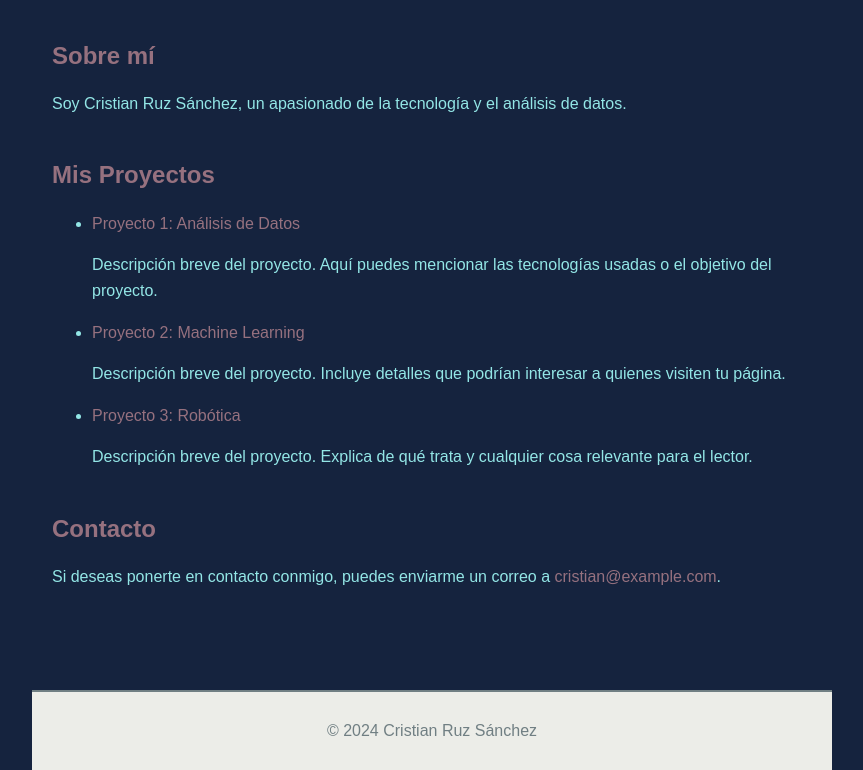
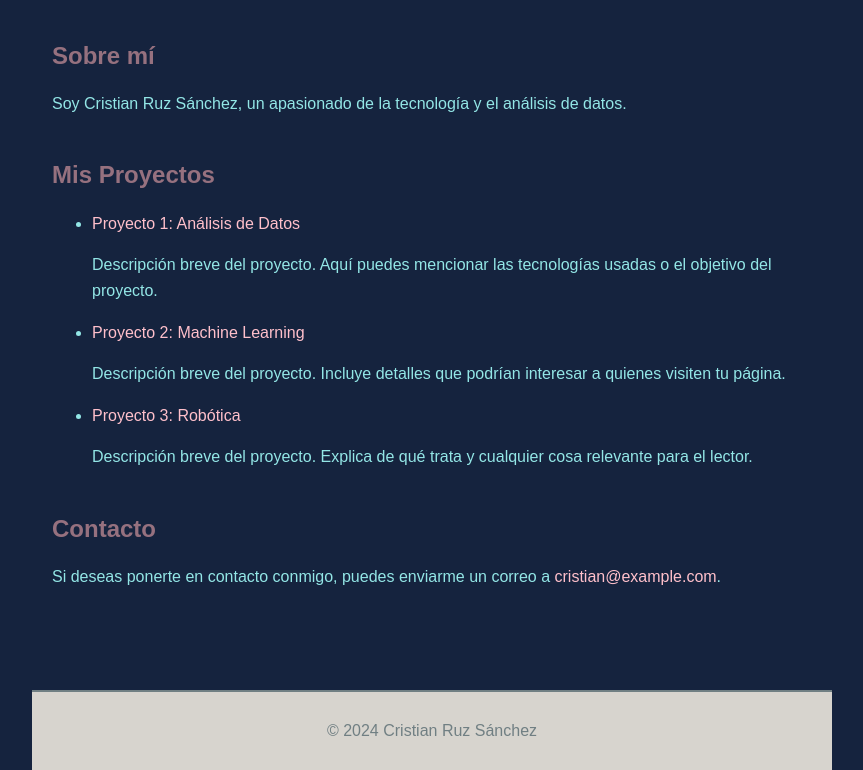
Before and after one commit to Crfer/Crfer.github.io, a plain HTML site: page index.html in a window 1280 px wide. Shown: the part 167-937 px from the top of the page, without its empty margins (208-1071 px from the left). Drawn offline with Linux system fonts and the light colour scheme.

Commit message:
cambios en color

```diff
--- a/css/styles.css
+++ b/css/styles.css
@@ -1,6 +1,6 @@
 :root {
     --oxford-blue: #15233e;
-    --moonstone: #ecede8;
+    --moonstone: #d7d4ce;
     --tiffany-blue: #93e6e6;
     --slate-gray: #707f83;
     --mountbatten-pink: #96717f;
@@ -77,13 +77,13 @@ section h2 {
 }
 
 a {
-    color: var(--mountbatten-pink); /* Color del enlace en el cuerpo del texto */
+    color: pink; /* Color del enlace en el cuerpo del texto */
     text-decoration: none;
     transition: color 0.3s ease; /* Suave transición para el color del enlace */
 }
 
 a:hover {
-    color: var(--tiffany-blue); /* Cambiar a Tiffany Blue en hover */
+    color: whitesmoke; /* Cambiar a Tiffany Blue en hover */
     text-decoration: underline;
 }
 
```
